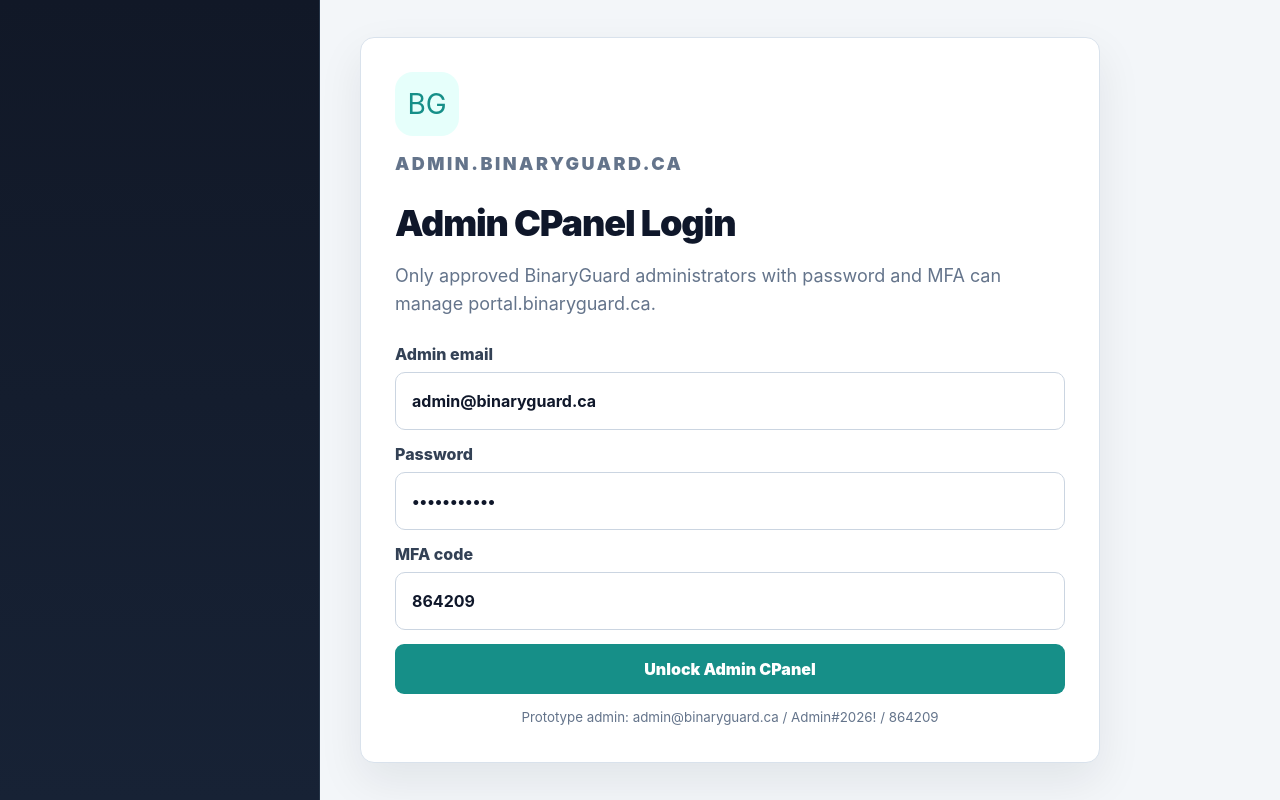
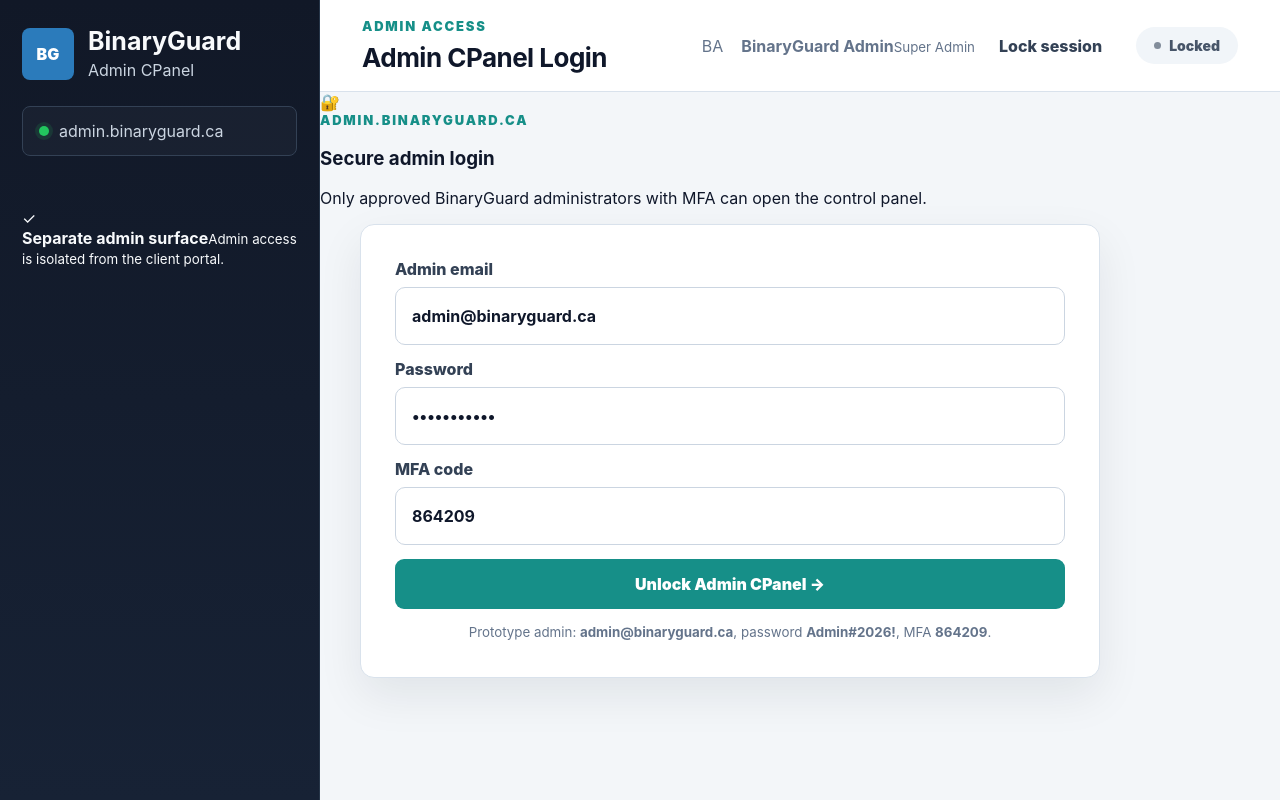
Before and after one commit to BinaryGuard26/binaryguard-admin, a React (Vite) app: page / in a window 1280 px wide. Built offline with nearby package versions, Linux system fonts and the light colour scheme.

Commit message:
Update AdminCPanel.tsx

```diff
--- a/src/pages/AdminCPanel.tsx
+++ b/src/pages/AdminCPanel.tsx
@@ -198,17 +198,39 @@ export default function AdminCPanel() {
   }
 
   if (!unlocked) {
-    return <main className="admin-login-shell">
-      <section className="admin-login-card">
-        <div className="brand-badge">BG</div>
-        <p className="eyebrow">admin.binaryguard.ca</p>
-        <h1>Admin CPanel Login</h1>
-        <p>Only approved BinaryGuard administrators with password and MFA can manage portal.binaryguard.ca.</p>
-        <label>Admin email<input value={login.email} onChange={event => setLogin({ ...login, email: event.target.value })} /></label>
-        <label>Password<input type="password" value={login.password} onChange={event => setLogin({ ...login, password: event.target.value })} /></label>
-        <label>MFA code<input value={login.mfaCode} maxLength={6} onChange={event => setLogin({ ...login, mfaCode: event.target.value })} /></label>
-        <button className="primary" onClick={unlockAdmin}>Unlock Admin CPanel</button>
-        <small>Prototype admin: admin@binaryguard.ca / Admin#2026! / 864209</small>
+    return <main className="wp-shell admin-login-layout">
+      <aside className="wp-sidebar admin-login-sidebar">
+        <div className="wp-brand"><span>BG</span><div><strong>BinaryGuard</strong><small>Admin CPanel</small></div></div>
+        <div className="wp-host">admin.binaryguard.ca</div>
+        <div className="admin-sidebar-spacer" />
+        <div className="admin-sidebar-note"><span>✓</span><div><strong>Separate admin surface</strong><small>Admin access is isolated from the client portal.</small></div></div>
+      </aside>
+
+      <section className="wp-main">
+        <header className="wp-topbar admin-login-topbar">
+          <div><p className="eyebrow">Admin Access</p><h2>Admin CPanel Login</h2></div>
+          <div className="wp-session">
+            <span className="admin-avatar">BA</span>
+            <div className="admin-session-name"><strong>BinaryGuard Admin</strong><small>Super Admin</small></div>
+            <button type="button">Lock session</button>
+            <span className="status-pill">Locked</span>
+          </div>
+        </header>
+
+        <section className="admin-login-content">
+          <div className="admin-login-intro">
+            <div className="admin-login-icon">🔐</div>
+            <div><p className="eyebrow">admin.binaryguard.ca</p><h1>Secure admin login</h1><p>Only approved BinaryGuard administrators with MFA can open the control panel.</p></div>
+          </div>
+
+          <section className="admin-login-card">
+            <label>Admin email<input value={login.email} onChange={event => setLogin({ ...login, email: event.target.value })} /></label>
+            <label>Password<input type="password" value={login.password} onChange={event => setLogin({ ...login, password: event.target.value })} /></label>
+            <label>MFA code<input value={login.mfaCode} maxLength={6} onChange={event => setLogin({ ...login, mfaCode: event.target.value })} /></label>
+            <button className="primary" onClick={unlockAdmin}>Unlock Admin CPanel <span>→</span></button>
+            <small>Prototype admin: <strong>admin@binaryguard.ca</strong>, password <strong>Admin#2026!</strong>, MFA <strong>864209</strong>.</small>
+          </section>
+        </section>
       </section>
     </main>;
   }
@@ -216,7 +238,7 @@ export default function AdminCPanel() {
   return <main className="wp-shell">
     <aside className="wp-sidebar">
       <div className="wp-brand"><span>BG</span><div><strong>BinaryGuard</strong><small>Admin CPanel</small></div></div>
-      <div className="wp-host">● admin.binaryguard.ca</div>
+      <div className="wp-host">admin.binaryguard.ca</div>
       <nav>
         <p>Main</p>
         <button className={activeTab === 'dashboard' ? 'active' : ''} onClick={() => setActiveTab('dashboard')}>⌂ Dashboard</button>
@@ -236,8 +258,13 @@ export default function AdminCPanel() {
 
     <section className="wp-main">
       <header className="wp-topbar">
-        <div><p className="eyebrow">Admin CPanel</p><h2>{activeTab === 'dashboard' ? 'Dashboard' : titleCase(activeTab)}</h2></div>
-        <div className="wp-session"><span>{currentAdmin?.name || 'Admin'}</span><button onClick={() => setUnlocked(false)}>Lock session</button></div>
+        <div><p className="eyebrow">admin.binaryguard.ca</p><h2>{activeTab === 'dashboard' ? 'Portal Control Panel' : titleCase(activeTab)}</h2></div>
+        <div className="wp-session">
+          <span className="admin-avatar">BA</span>
+          <div className="admin-session-name"><strong>{currentAdmin?.name || 'BinaryGuard Admin'}</strong><small>{currentAdmin ? titleCase(currentAdmin.role) : 'Super Admin'}</small></div>
+          <button onClick={() => setUnlocked(false)}>Lock session</button>
+          <span className="status-pill verified">MFA verified</span>
+        </div>
       </header>
 
       {activeTab === 'dashboard' && <section className="wp-dashboard">
```
